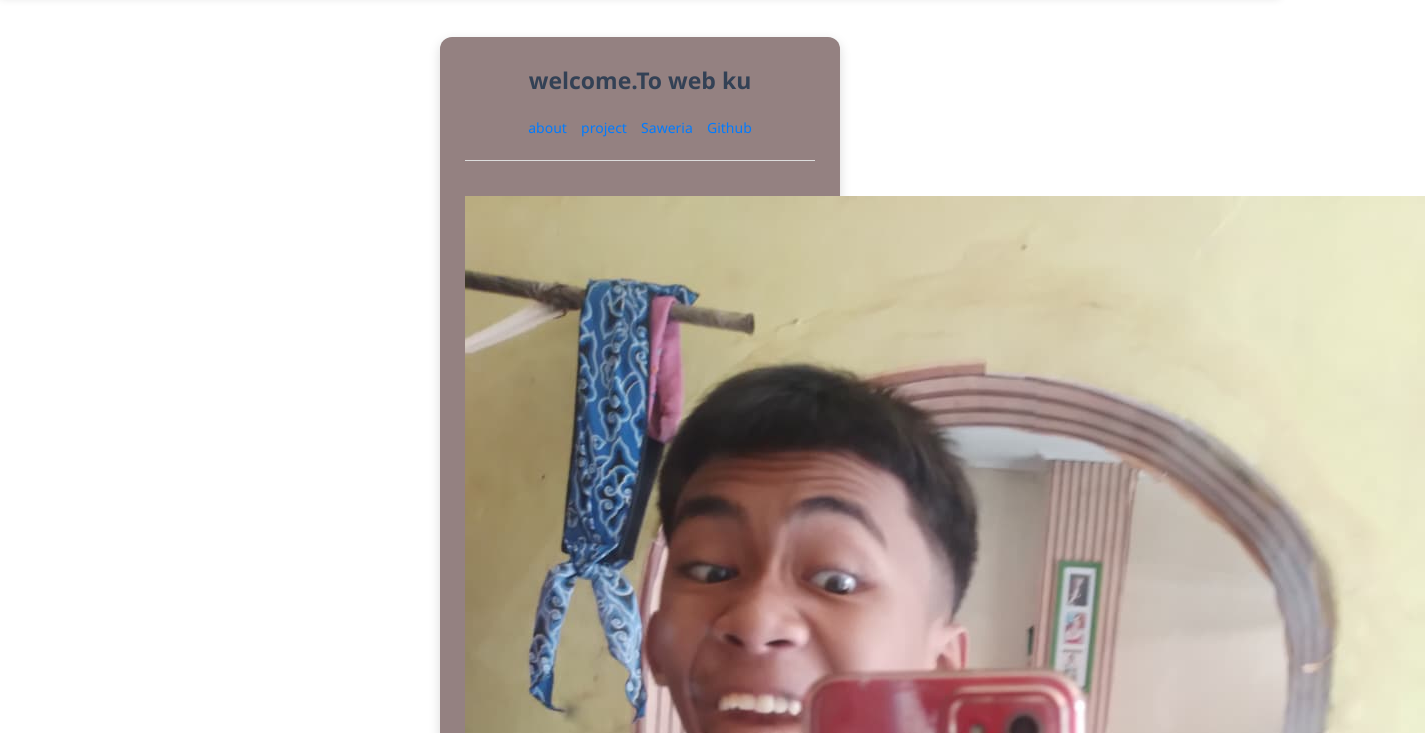
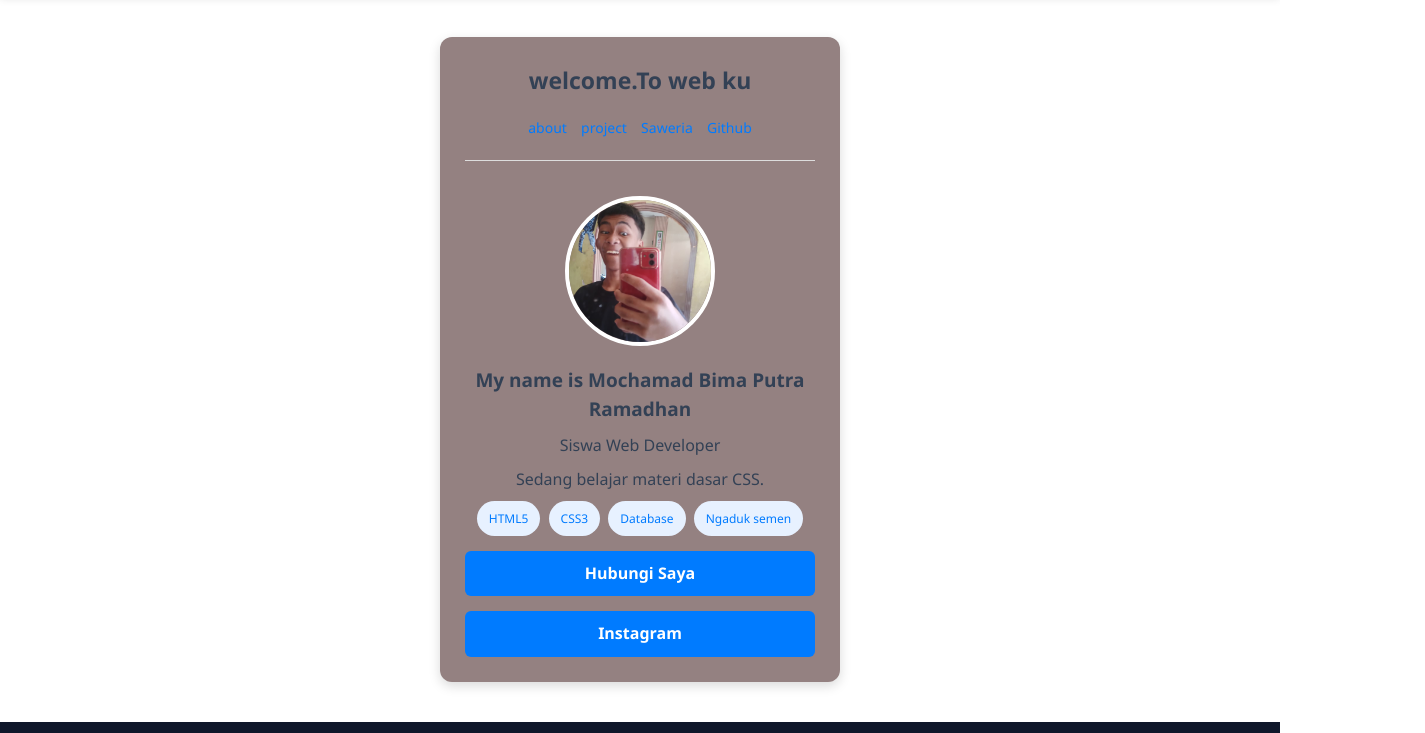
Before and after one commit to Bimaputra3008/praktek_tugas, a plain HTML site: page index.html in a window 1280 px wide. Both pictures are taken after a click on the link "Profil". Shown: the part 67-800 px from the top of the page, 1425 px wide, since content can reach past the window. Drawn offline with Linux system fonts and the light colour scheme.

Commit message:
Update modelpratikumm.css

```diff
--- a/modelpratikumm.css
+++ b/modelpratikumm.css
@@ -470,3 +470,17 @@ textarea:focus {
     }
 
 }
+
+.avatar-box {
+    display: flex;
+    justify-content: center;
+    margin: 20px 0;
+}
+
+.foto-profil {
+    width: 150px;
+    height: 150px;
+    border-radius: 50%;
+    object-fit: cover;
+    border: 4px solid white;
+}
```
